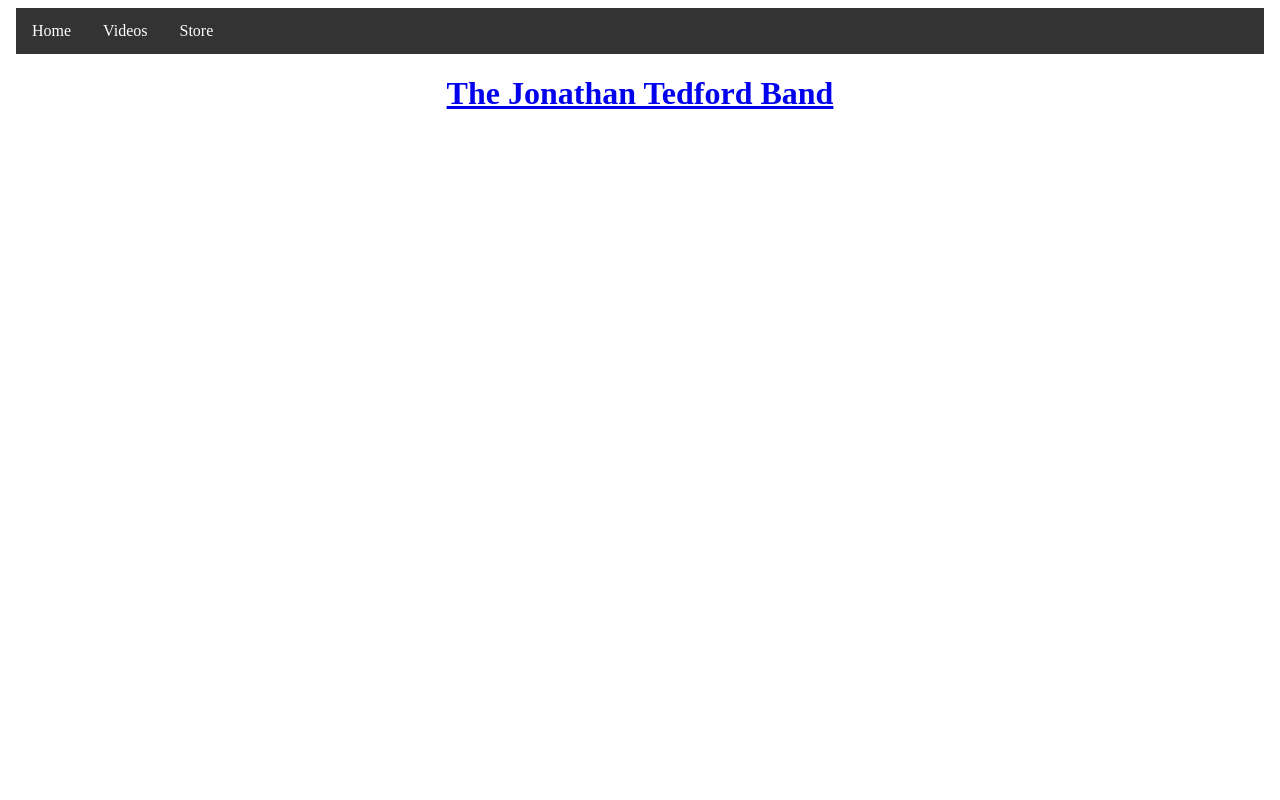
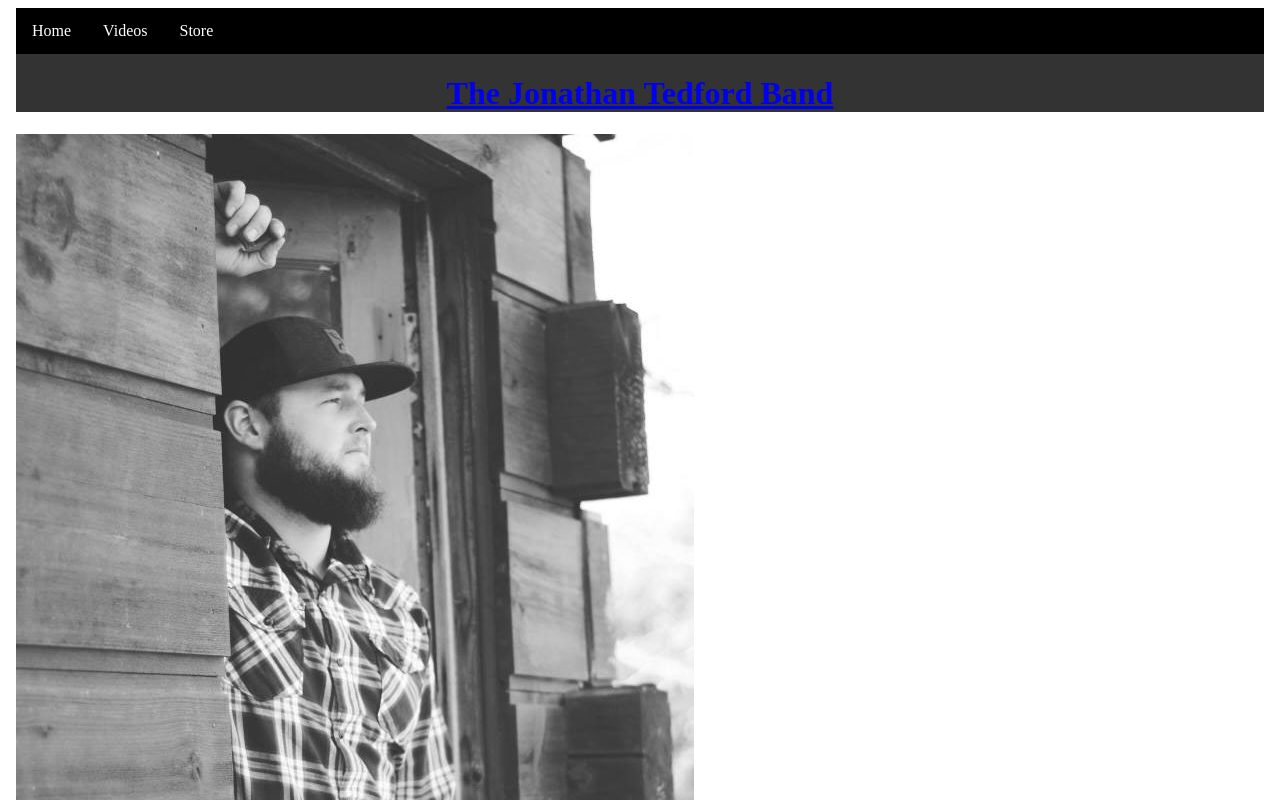
Before and after one commit to ChadBrewer/JonathanTedfordBand, an Angular app: page / in a window 1280 px wide. Shown: the top 800 px of the page. Built offline with nearby package versions, Linux system fonts and the light colour scheme.

Commit message:
added picture to assets and front page

```diff
--- a/src/app/app.component.css
+++ b/src/app/app.component.css
@@ -3,7 +3,16 @@
     margin: 0;
     padding: 0;
     overflow: hidden;
+    background-color: black;
+}
+
+#theMan {
+    float: left;
+}
+
+body {
     background-color: #333;
+
 }
 
 li {
--- a/src/app/app.component.html
+++ b/src/app/app.component.html
@@ -9,14 +9,15 @@
             <li><a routerLink="/home">Home</a></li>
             <li><a routerLink="/videos">Videos</a></li>
             <li><a routerLink="/store">Store</a></li>
-
         </ul>
-        </div>
-
-    <div style="text-align:center">
+        <div style="text-align:center">
       <h1>
           <a routerLink="/" id="title">The Jonathan Tedford Band</a>
       </h1>
     </div>
+        </div>
+    <div id="theMan">
+        <img src="../assets/JonathanTedfordProfile.jpg">
+    </div>
     <router-outlet></router-outlet>
     </body>
```
Also changed, not shown: src/assets/JonathanTedfordProfile.jpg (added).
